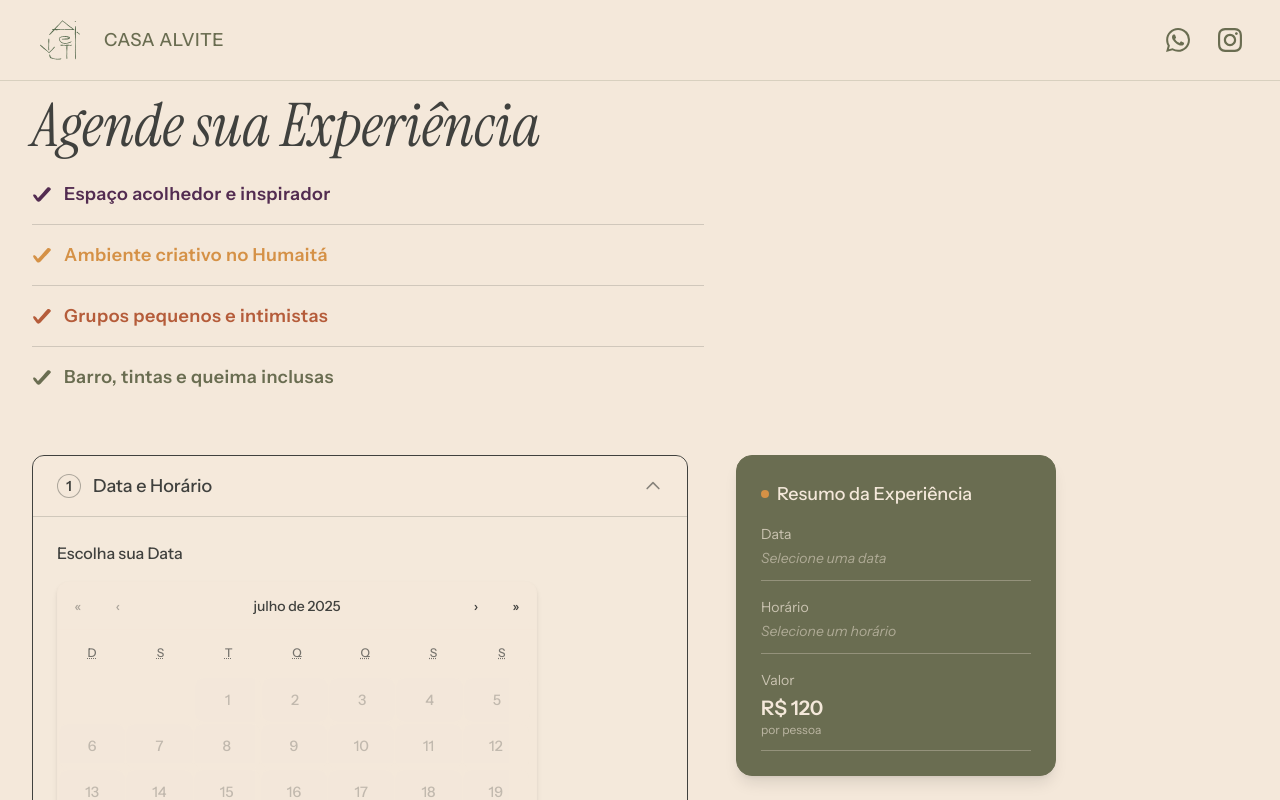
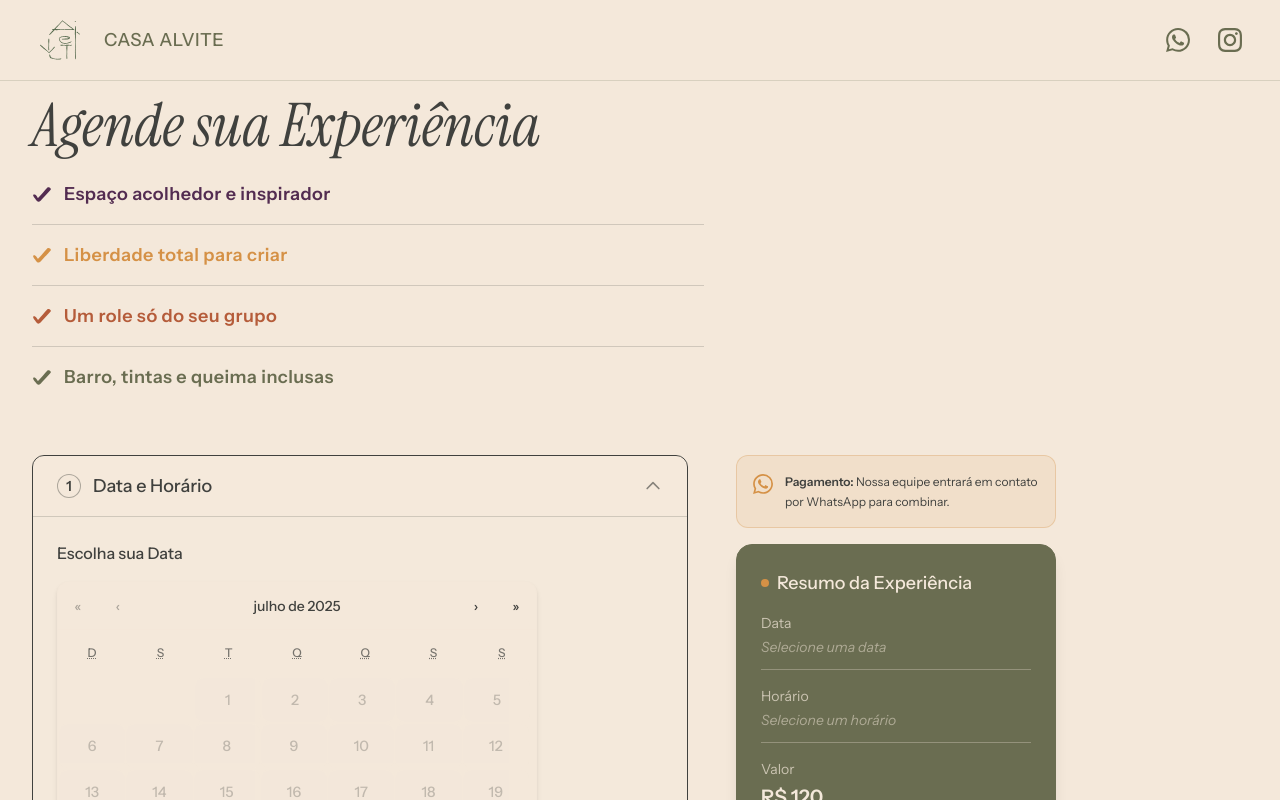
Before and after one commit to alvite-dev/casa-alvite, a Next.js app: page /agendamento in a window 1280 px wide. Shown: the top 800 px of the page. Built offline with nearby package versions, Linux system fonts and the light colour scheme; no server answers; the database is empty.

Commit message:
feat: update text content in AgendamentoSection and Home components for clarity

```diff
--- a/src/app/page.tsx
+++ b/src/app/page.tsx
@@ -169,7 +169,7 @@
 
                     {/* Frase 1 */}
                     <p className="text-cinza text-lg lg:text-xl leading-relaxed font-instrument">
-                      Proporcionamos experiências exclusivas de modelagem e pintura em cerâmica
+                      Proporcionamos experiências exclusivas de modelagem e pintura em cerâmica.
                     </p>
 
                     {/* Frase 2 */}
--- a/src/components/AgendamentoSection.tsx
+++ b/src/components/AgendamentoSection.tsx
@@ -536,7 +536,7 @@
                     />
                   </div>
                   <span className="text-amarelo font-instrument font-semibold text-base lg:text-lg tracking-wide">
-                    Ambiente criativo no Humaitá
+                    Liberdade total para criar
                   </span>
                 </div>
 
@@ -553,7 +553,7 @@
                     />
                   </div>
                   <span className="text-terracotta font-instrument font-semibold text-base lg:text-lg tracking-wide">
-                    Grupos pequenos e intimistas
+                    Um role só do seu grupo
                   </span>
                 </div>
 
@@ -938,7 +938,23 @@
 
               {/* Card de Resumo - Desktop */}
               <div className="hidden lg:block">
-                <div className="sticky top-32 w-80">
+                <div className="sticky top-32 w-80 space-y-4">
+                  {/* Aviso sobre pagamento - Desktop */}
+                  <div className="bg-amarelo/10 border border-amarelo/30 rounded-xl p-4">
+                    <div className="flex items-start gap-3">
+                      <div className="flex-shrink-0 w-5 h-5 mt-0.5">
+                        <svg className="w-full h-full text-amarelo" fill="currentColor" viewBox="0 0 24 24">
+                          <path d="M17.472 14.382c-.297-.149-1.758-.867-2.03-.967-.273-.099-.471-.148-.67.15-.197.297-.767.966-.94 1.164-.173.199-.347.223-.644.075-.297-.15-1.255-.463-2.39-1.475-.883-.788-1.48-1.761-1.653-2.059-.173-.297-.018-.458.13-.606.134-.133.298-.347.446-.52.149-.174.198-.298.298-.497.099-.198.05-.371-.025-.52-.075-.149-.669-1.612-.916-2.207-.242-.579-.487-.5-.669-.51-.173-.008-.371-.01-.57-.01-.198 0-.52.074-.792.372-.272.297-1.04 1.016-1.04 2.479 0 1.462 1.065 2.875 1.213 3.074.149.198 2.096 3.2 5.077 4.487.709.306 1.262.489 1.694.625.712.227 1.36.195 1.871.118.571-.085 1.758-.719 2.006-1.413.248-.694.248-1.289.173-1.413-.074-.124-.272-.198-.57-.347m-5.421 7.403h-.004a9.87 9.87 0 01-5.031-1.378l-.361-.214-3.741.982.998-3.648-.235-.374a9.86 9.86 0 01-1.51-5.26c.001-5.45 4.436-9.884 9.888-9.884 2.64 0 5.122 1.03 6.988 2.898a9.825 9.825 0 012.893 6.994c-.003 5.45-4.437 9.884-9.885 9.884m8.413-18.297A11.815 11.815 0 0012.05 0C5.495 0 .16 5.335.157 11.892c0 2.096.547 4.142 1.588 5.945L.057 24l6.305-1.654a11.882 11.882 0 005.683 1.448h.005c6.554 0 11.89-5.335 11.893-11.893A11.821 11.821 0 0020.885 3.786"/>
+                        </svg>
+                      </div>
+                      <div className="flex-1">
+                        <p className="text-cinza font-instrument text-xs leading-relaxed">
+                          <strong className="font-semibold">Pagamento:</strong> Nossa equipe entrará em contato por WhatsApp para combinar.
+                        </p>
+                      </div>
+                    </div>
+                  </div>
+
                   <div id="card-resumo-desktop" className="bg-verde border border-verde rounded-2xl p-6 backdrop-blur-sm shadow-lg">
                     <h3 className="text-lg font-medium text-cream mb-4 flex items-center gap-2">
                       <span className="w-2 h-2 bg-amarelo rounded-full"></span>
@@ -1058,7 +1074,23 @@
           )}
 
           {/* Card de Resumo - Mobile */}
-          <div className="lg:hidden mt-12">
+          <div className="lg:hidden mt-12 space-y-4">
+            {/* Aviso sobre pagamento - Mobile */}
+            <div className="bg-amarelo/10 border border-amarelo/30 rounded-xl p-4">
+              <div className="flex items-start gap-3">
+                <div className="flex-shrink-0 w-5 h-5 mt-0.5">
+                  <svg className="w-full h-full text-amarelo" fill="currentColor" viewBox="0 0 24 24">
+                    <path d="M17.472 14.382c-.297-.149-1.758-.867-2.03-.967-.273-.099-.471-.148-.67.15-.197.297-.767.966-.94 1.164-.173.199-.347.223-.644.075-.297-.15-1.255-.463-2.39-1.475-.883-.788-1.48-1.761-1.653-2.059-.173-.297-.018-.458.13-.606.134-.133.298-.347.446-.52.149-.174.198-.298.298-.497.099-.198.05-.371-.025-.52-.075-.149-.669-1.612-.916-2.207-.242-.579-.487-.5-.669-.51-.173-.008-.371-.01-.57-.01-.198 0-.52.074-.792.372-.272.297-1.04 1.016-1.04 2.479 0 1.462 1.065 2.875 1.213 3.074.149.198 2.096 3.2 5.077 4.487.709.306 1.262.489 1.694.625.712.227 1.36.195 1.871.118.571-.085 1.758-.719 2.006-1.413.248-.694.248-1.289.173-1.413-.074-.124-.272-.198-.57-.347m-5.421 7.403h-.004a9.87 9.87 0 01-5.031-1.378l-.361-.214-3.741.982.998-3.648-.235-.374a9.86 9.86 0 01-1.51-5.26c.001-5.45 4.436-9.884 9.888-9.884 2.64 0 5.122 1.03 6.988 2.898a9.825 9.825 0 012.893 6.994c-.003 5.45-4.437 9.884-9.885 9.884m8.413-18.297A11.815 11.815 0 0012.05 0C5.495 0 .16 5.335.157 11.892c0 2.096.547 4.142 1.588 5.945L.057 24l6.305-1.654a11.882 11.882 0 005.683 1.448h.005c6.554 0 11.89-5.335 11.893-11.893A11.821 11.821 0 0020.885 3.786"/>
+                  </svg>
+                </div>
+                <div className="flex-1">
+                  <p className="text-cinza font-instrument text-sm leading-relaxed">
+                    <strong className="font-semibold">Pagamento:</strong> Nossa equipe entrará em contato por WhatsApp para combinar.
+                  </p>
+                </div>
+              </div>
+            </div>
+
             <div id="card-resumo-mobile" className="bg-verde border border-verde rounded-2xl p-6 backdrop-blur-sm shadow-lg">
                                   <h3 className="text-lg font-medium text-cream mb-4 flex items-center gap-2">
                       <span className="w-2 h-2 bg-amarelo rounded-full"></span>
```
